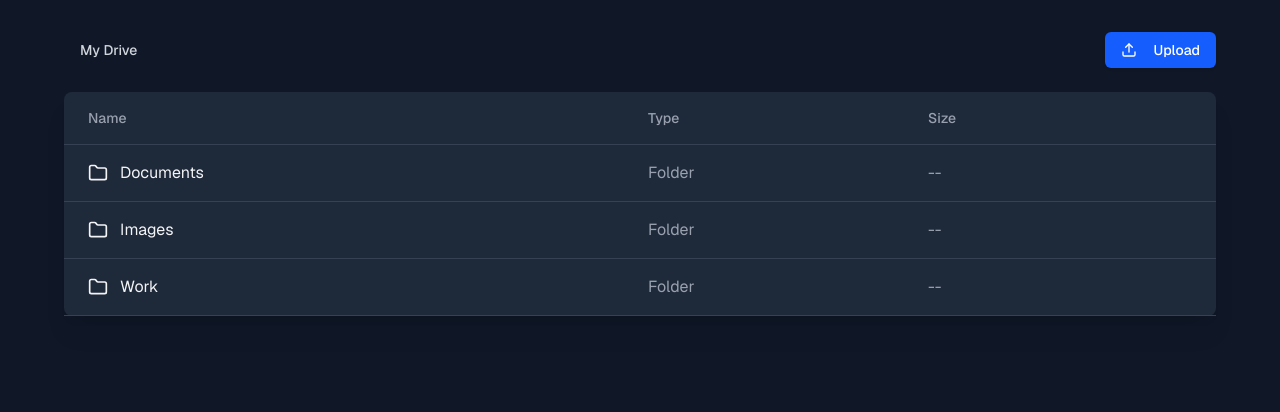
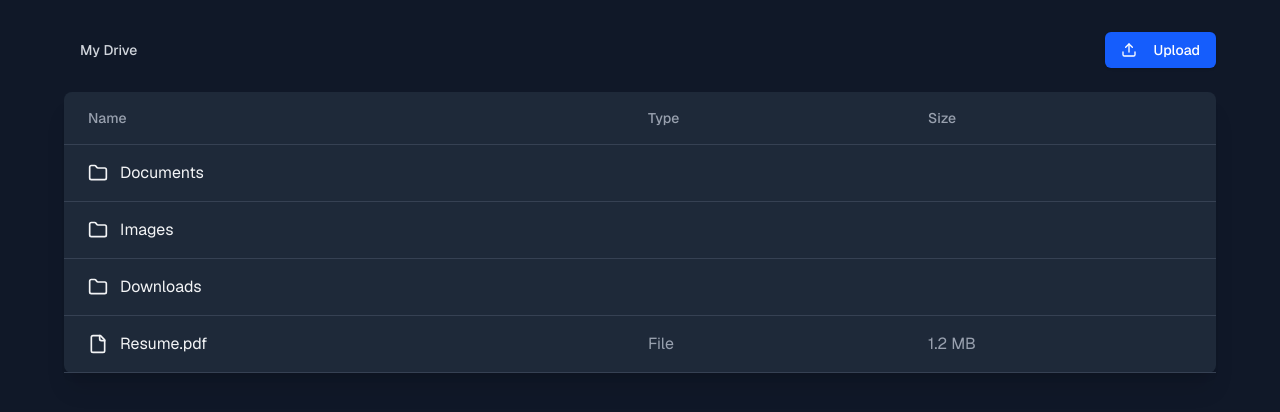
Before and after one commit to Jasdeep-Singh-Dhillon/drive-store, a Next.js app: page / in a window 1280 px wide. Shown: the top 412 px of the page. Built offline with nearby package versions, Linux system fonts and the light colour scheme.

Commit message:
Update mock data, fix breadcrumb hover

```diff
--- /dev/null
+++ b/src/app/file-row.tsx
@@ -0,0 +1,53 @@
+import type { File, Folder } from "~/lib/mock-data";
+import { Folder as FolderIcon, FileIcon } from "lucide-react";
+export function FileRow(props: { file: File}) {
+  const { file } = props;
+  return (
+    <li
+      key={file.id}
+      className="hover:bg-gray-750 border-b border-gray-700 px-6 py-4"
+    >
+      <div className="grid grid-cols-12 items-center gap-4">
+        <div className="col-span-6 flex items-center">
+          <a
+            href={file.url}
+            className="flex items-center text-gray-100 hover:text-blue-400"
+            target="_blank"
+          >
+            <FileIcon className="mr-3" size={20} />
+            {file.name}
+          </a>
+        </div>
+        <div className="col-span-3 text-gray-400">{"File"}</div>
+        <div className="col-span-3 text-gray-400">{file.size}</div>
+      </div>
+    </li>
+  );
+}
+
+export function FolderRow(props: {
+  folder: Folder;
+  handleFolderClick: () => void;
+}) {
+  const { folder, handleFolderClick } = props;
+  return (
+    <li
+      key={folder.id}
+      className="hover:bg-gray-750 border-b border-gray-700 px-6 py-4"
+    >
+      <div className="grid grid-cols-12 items-center gap-4">
+        <div className="col-span-6 flex items-center">
+          <button
+            onClick={() => handleFolderClick()}
+            className="flex items-center text-gray-100 hover:text-blue-400"
+          >
+            <FolderIcon className="mr-3" size={20} />
+            {folder.name}
+          </button>
+        </div>
+        <div className="col-span-3 text-gray-400"></div>
+        <div className="col-span-3 text-gray-400"></div>
+      </div>
+    </li>
+  );
+}
--- a/src/app/page.tsx
+++ b/src/app/page.tsx
@@ -1,38 +1,41 @@
 "use client";
 
-import { useState } from "react";
-import { mockFiles } from "../lib/mock-data";
-import { Folder, FileIcon, Upload, ChevronRight } from "lucide-react";
-import Link from "next/link";
+import { useMemo, useState } from "react";
+import type { File, Folder } from "../lib/mock-data";
+import { mockFiles, mockFolders } from "../lib/mock-data";
+import { FileRow, FolderRow } from "./file-row";
+import { Upload, ChevronRight } from "lucide-react";
 import { Button } from "~/components/ui/button";
 
 export default function GoogleDriveClone() {
-  const [currentFolder, setCurrentFolder] = useState<string | null>(null);
+  const [currentFolder, setCurrentFolder] = useState<string>("root");
 
   const getCurrentFiles = () => {
     return mockFiles.filter((file) => file.parent === currentFolder);
   };
 
+  const getCurrentFolders = () => {
+    return mockFolders.filter((folder) => folder.parent === currentFolder);
+  }
+
   const handleFolderClick = (folderId: string) => {
     setCurrentFolder(folderId);
   };
-
-  const getBreadcrumbs = () => {
+  const breadcrumbs = useMemo(() => {
     const breadcrumbs = [];
     let currentId = currentFolder;
 
-    while (currentId !== null) {
-      const folder = mockFiles.find((file) => file.id === currentId);
+    while (currentId !== "root") {
+      const folder = mockFolders.find((file) => file.id === currentId);
       if (folder) {
         breadcrumbs.unshift(folder);
-        currentId = folder.parent;
+        currentId = folder.parent ?? "root";
       } else {
         break;
       }
     }
-
     return breadcrumbs;
-  };
+  }, [currentFolder]);
 
   const handleUpload = () => {
     alert("Upload functionality would be implemented here");
@@ -44,19 +47,19 @@
         <div className="mb-6 flex items-center justify-between">
           <div className="flex items-center">
             <Button
-              onClick={() => setCurrentFolder(null)}
+              onClick={() => setCurrentFolder("root")}
               variant="ghost"
-              className="mr-2 text-gray-300 hover:text-white"
+              className="mr-2 text-gray-300"
             >
               My Drive
             </Button>
-            {getBreadcrumbs().map((folder) => (
+            {breadcrumbs.map((folder) => (
               <div key={folder.id} className="flex items-center">
                 <ChevronRight className="mx-2 text-gray-500" size={16} />
                 <Button
                   onClick={() => handleFolderClick(folder.id)}
                   variant="ghost"
-                  className="text-gray-300 hover:text-white"
+                  className="text-gray-300 "
                 >
                   {folder.name}
                 </Button>
@@ -80,40 +83,14 @@
             </div>
           </div>
           <ul>
-            {getCurrentFiles().map((file) => (
-              <li
-                key={file.id}
-                className="hover:bg-gray-750 border-b border-gray-700 px-6 py-4"
-              >
-                <div className="grid grid-cols-12 items-center gap-4">
-                  <div className="col-span-6 flex items-center">
-                    {file.type === "folder" ? (
-                      <button
-                        onClick={() => handleFolderClick(file.id)}
-                        className="flex items-center text-gray-100 hover:text-blue-400"
-                      >
-                        <Folder className="mr-3" size={20} />
-                        {file.name}
-                      </button>
-                    ) : (
-                      <Link
-                        href={file.url ?? "#"}
-                        className="flex items-center text-gray-100 hover:text-blue-400"
-                      >
-                        <FileIcon className="mr-3" size={20} />
-                        {file.name}
-                      </Link>
-                    )}
-                  </div>
-                  <div className="col-span-3 text-gray-400">
-                    {file.type === "folder" ? "Folder" : "File"}
-                  </div>
-                  <div className="col-span-3 text-gray-400">
-                    {file.type === "folder" ? "--" : "2 MB"}
-                  </div>
-                </div>
-              </li>
-            ))}
+            {getCurrentFolders().map((folder) =>
+              <FolderRow key={folder.id} folder={folder} handleFolderClick={()=>{
+                handleFolderClick(folder.id);
+              }}/>
+            )}
+            {getCurrentFiles().map((file) =>
+              <FileRow key={file.id} file={file} />
+            )}
           </ul>
         </div>
       </div>
--- a/src/lib/mock-data.ts
+++ b/src/lib/mock-data.ts
@@ -1,21 +1,74 @@
-export interface File {
-  id: string
-  name: string
-  type: "file" | "folder"
-  url?: string
-  parent: string | null
-  size?: string
-}
+export type File =  {
+  id: string;
+  name: string;
+  type: "file";
+  url: string;
+  parent: string;
+  size: string;
+};
+
+export type Folder = {
+  id: string;
+  name: string;
+  type: "folder";
+  parent: string | null;
+};
+
+export const mockFolders: Folder[] = [
+  { id: "root", name: "Drive", type: "folder", parent: null },
+  { id: "1", name: "Documents", type: "folder", parent: "root" },
+  { id: "2", name: "Images", type: "folder", parent: "root" },
+  { id: "3", name: "Downloads", type: "folder", parent: "root" },
+  { id: "8", name: "Presentations", type: "folder", parent: "3" },
+];
 
 export const mockFiles: File[] = [
-  { id: "1", name: "Documents", type: "folder", parent: null },
-  { id: "2", name: "Images", type: "folder", parent: null },
-  { id: "3", name: "Work", type: "folder", parent: null },
-  { id: "4", name: "Resume.pdf", type: "file", url: "/files/resume.pdf", parent: "1", size: "1.2 MB" },
-  { id: "5", name: "Project Proposal.docx", type: "file", url: "/files/proposal.docx", parent: "1", size: "2.5 MB" },
-  { id: "6", name: "Vacation.jpg", type: "file", url: "/files/vacation.jpg", parent: "2", size: "3.7 MB" },
-  { id: "7", name: "Profile Picture.png", type: "file", url: "/files/profile.png", parent: "2", size: "1.8 MB" },
-  { id: "8", name: "Presentations", type: "folder", parent: "3" },
-  { id: "9", name: "Q4 Report.pptx", type: "file", url: "/files/q4-report.pptx", parent: "8", size: "5.2 MB" },
-  { id: "10", name: "Budget.xlsx", type: "file", url: "/files/budget.xlsx", parent: "3", size: "1.5 MB" },
-]
+  {
+    id: "4",
+    name: "Resume.pdf",
+    type: "file",
+    url: "/files/resume.pdf",
+    parent: "root",
+    size: "1.2 MB",
+  },
+  {
+    id: "5",
+    name: "Project Proposal.docx",
+    type: "file",
+    url: "/files/proposal.docx",
+    parent: "1",
+    size: "2.5 MB",
+  },
+  {
+    id: "6",
+    name: "Vacation.jpg",
+    type: "file",
+    url: "/files/vacation.jpg",
+    parent: "2",
+    size: "3.7 MB",
+  },
+  {
+    id: "7",
+    name: "Profile Picture.png",
+    type: "file",
+    url: "/files/profile.png",
+    parent: "2",
+    size: "1.8 MB",
+  },
+  {
+    id: "9",
+    name: "Q4 Report.pptx",
+    type: "file",
+    url: "/files/q4-report.pptx",
+    parent: "8",
+    size: "5.2 MB",
+  },
+  {
+    id: "10",
+    name: "Budget.xlsx",
+    type: "file",
+    url: "/files/budget.xlsx",
+    parent: "3",
+    size: "1.5 MB",
+  },
+];
```
